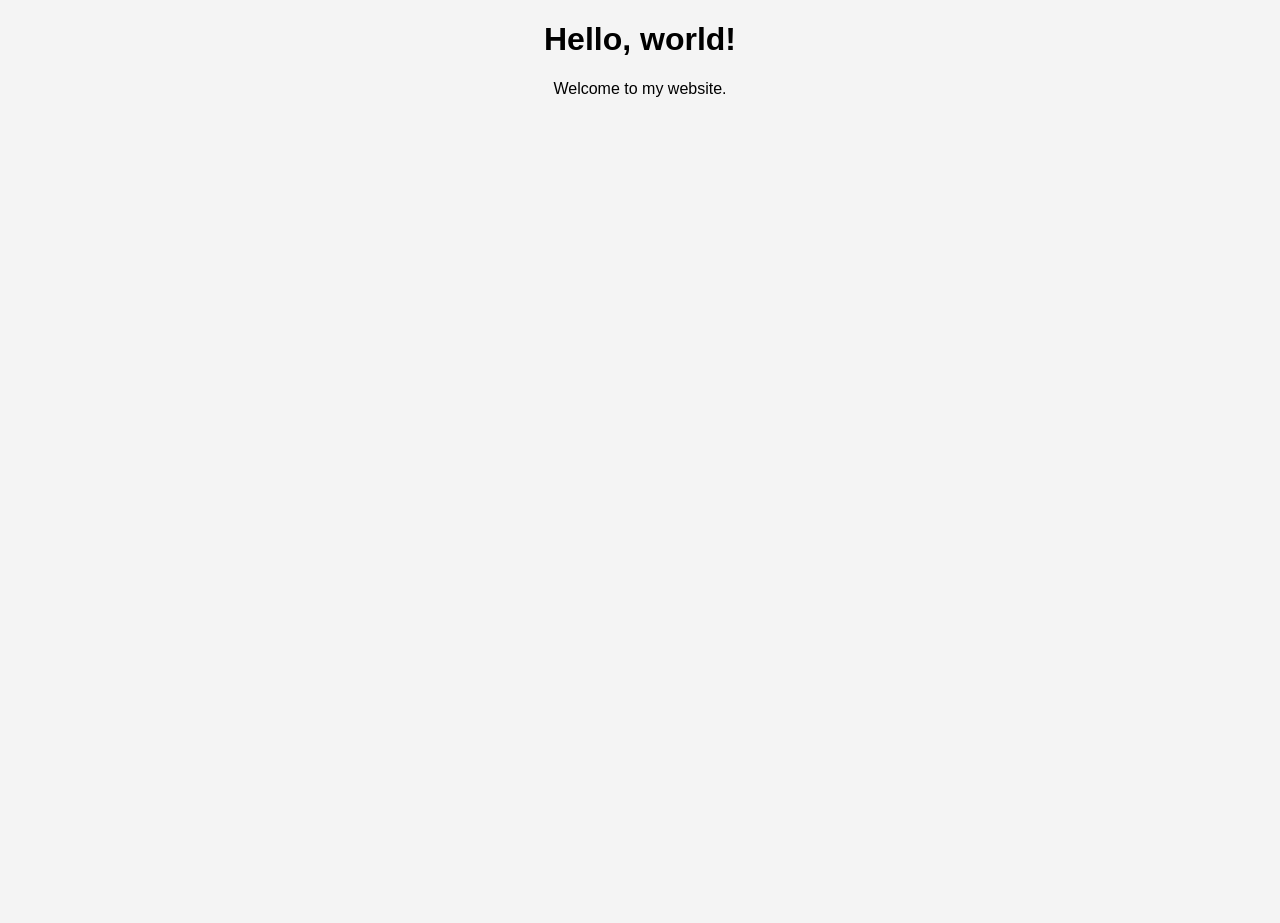
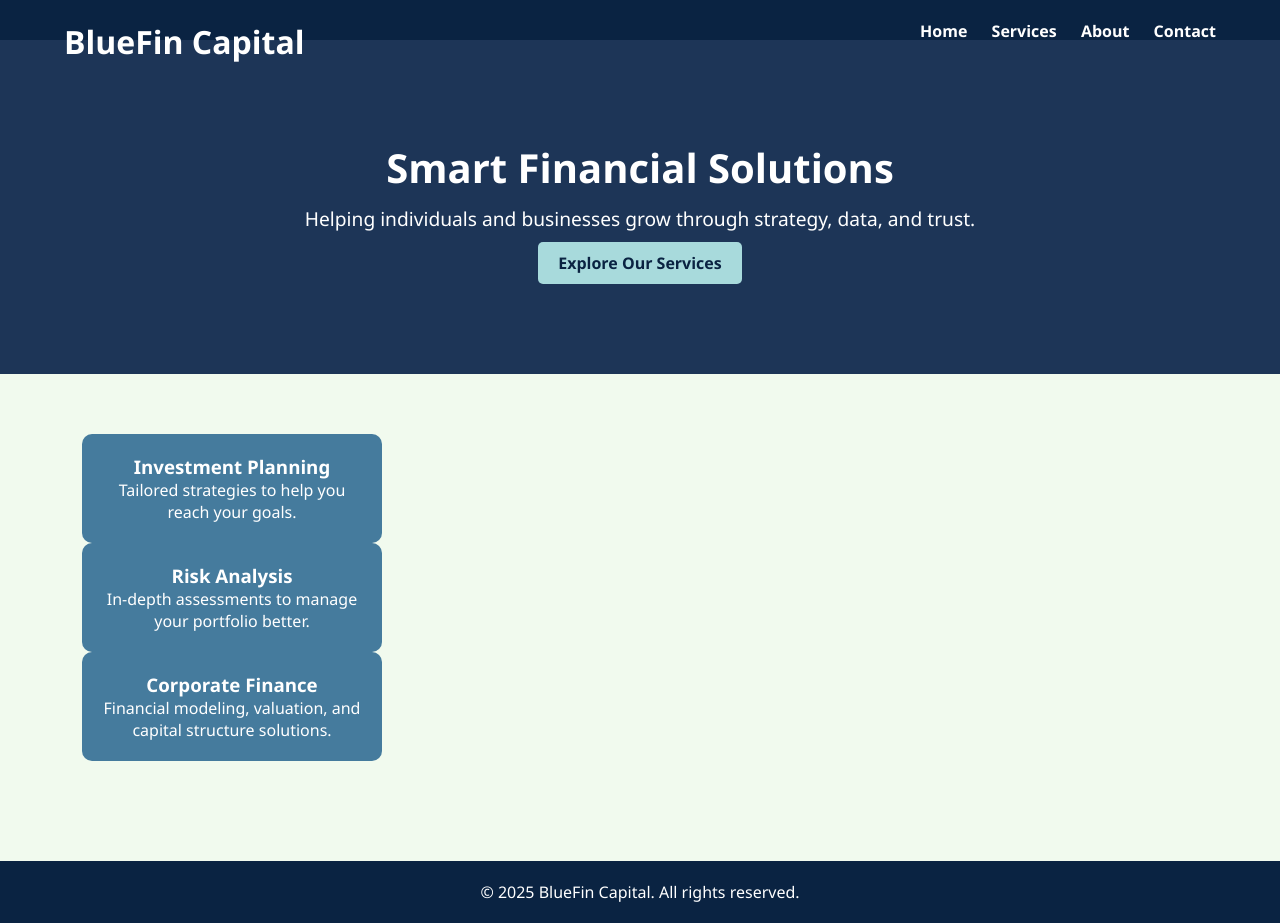
Before and after one commit to OnchiRGM/Onico, a plain HTML site: page index.html in a window 1280 px wide. Before the commit the page ends 800 px from the top, so only its background shows below. Drawn offline with Linux system fonts and the light colour scheme.

Commit message:
Add professional finance layout

```diff
--- a/index.html
+++ b/index.html
@@ -1,12 +1,53 @@
 <!DOCTYPE html>
 <html lang="en">
 <head>
-  <meta charset="UTF-8">
-  <title>My First Website</title>
-  <link rel="stylesheet" href="style.css">
+  <meta charset="UTF-8" />
+  <meta name="viewport" content="width=device-width, initial-scale=1.0" />
+  <title>BlueFin Capital</title>
+  <link rel="stylesheet" href="style.css" />
 </head>
 <body>
-  <h1>Hello, world!</h1>
-  <p>Welcome to my website.</p>
+  <header>
+    <div class="container">
+      <h1>BlueFin Capital</h1>
+      <nav>
+        <a href="#">Home</a>
+        <a href="#">Services</a>
+        <a href="#">About</a>
+        <a href="#">Contact</a>
+      </nav>
+    </div>
+  </header>
+
+  <section class="hero">
+    <div class="container">
+      <h2>Smart Financial Solutions</h2>
+      <p>Helping individuals and businesses grow through strategy, data, and trust.</p>
+      <a href="#" class="btn">Explore Our Services</a>
+    </div>
+  </section>
+
+  <section class="features">
+    <div class="container">
+      <div class="feature-card">
+        <h3>Investment Planning</h3>
+        <p>Tailored strategies to help you reach your goals.</p>
+      </div>
+      <div class="feature-card">
+        <h3>Risk Analysis</h3>
+        <p>In-depth assessments to manage your portfolio better.</p>
+      </div>
+      <div class="feature-card">
+        <h3>Corporate Finance</h3>
+        <p>Financial modeling, valuation, and capital structure solutions.</p>
+      </div>
+    </div>
+  </section>
+
+  <footer>
+    <div class="container">
+      <p>&copy; 2025 BlueFin Capital. All rights reserved.</p>
+    </div>
+  </footer>
 </body>
 </html>
--- a/style.css
+++ b/style.css
@@ -1,5 +1,100 @@
+/* Color palette */
+:root {
+  --blue-dark: #0a2342;
+  --blue-mid: #1d3557;
+  --blue-light: #457b9d;
+  --blue-accent: #a8dadc;
+  --white: #f1faee;
+}
+
+* {
+  margin: 0;
+  padding: 0;
+  box-sizing: border-box;
+}
+
 body {
-    background-color: #f4f4f4;
-    text-align: center;
-    font-family: Arial, sans-serif;
-  }
+  font-family: 'Segoe UI', sans-serif;
+  background-color: var(--white);
+  color: var(--blue-dark);
+}
+
+.container {
+  width: 90%;
+  max-width: 1200px;
+  margin: 0 auto;
+}
+
+header {
+  background-color: var(--blue-dark);
+  color: white;
+  padding: 20px 0;
+}
+
+header h1 {
+  float: left;
+}
+
+header nav {
+  float: right;
+}
+
+header nav a {
+  color: white;
+  text-decoration: none;
+  margin-left: 20px;
+  font-weight: bold;
+}
+
+.hero {
+  background-color: var(--blue-mid);
+  color: white;
+  text-align: center;
+  padding: 100px 20px;
+}
+
+.hero h2 {
+  font-size: 2.5rem;
+  margin-bottom: 10px;
+}
+
+.hero p {
+  font-size: 1.2rem;
+  margin-bottom: 20px;
+}
+
+.btn {
+  background-color: var(--blue-accent);
+  color: var(--blue-dark);
+  padding: 10px 20px;
+  border-radius: 5px;
+  text-decoration: none;
+  font-weight: bold;
+}
+
+.features {
+  background-color: var(--white);
+  padding: 60px 20px;
+  display: flex;
+  gap: 30px;
+  flex-wrap: wrap;
+  justify-content: center;
+}
+
+.feature-card {
+  background-color: var(--blue-light);
+  color: white;
+  padding: 20px;
+  border-radius: 10px;
+  flex: 1 1 300px;
+  max-width: 300px;
+  text-align: center;
+}
+
+footer {
+  background-color: var(--blue-dark);
+  color: white;
+  text-align: center;
+  padding: 20px 0;
+  margin-top: 40px;
+}
```
